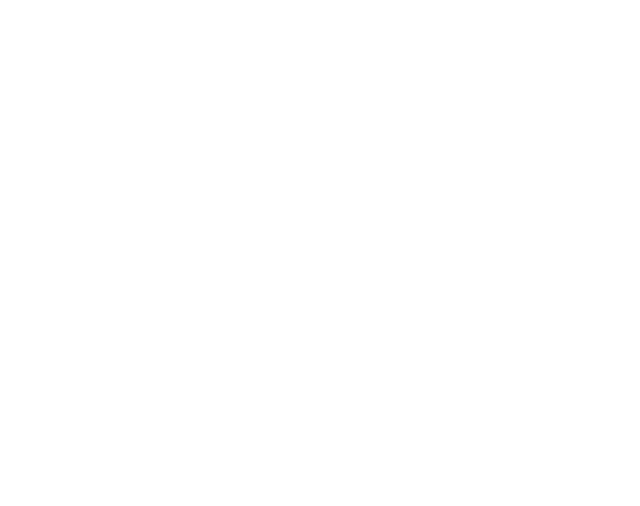
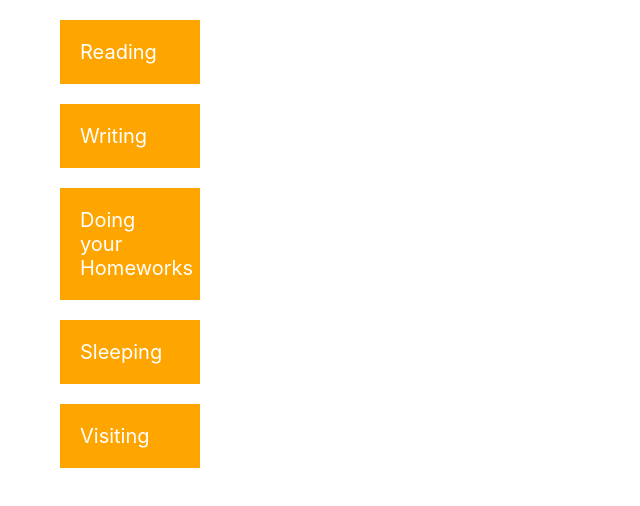
Before and after one commit to rawanIbrahim-59/react, a React (Create React App) app: page / in a window 1280 px wide. Shown: the top 506 px of the page, without its empty margins (0-640 px from the left). Built offline with nearby package versions, Linux system fonts and the light colour scheme.

Commit message:
learning list rendering

```diff
--- a/src/App.js
+++ b/src/App.js
@@ -1,8 +1,21 @@
 import './App.css';
 
 function App() {
+  const tasks=[
+    {id:1, title:"Reading"},
+    {id:2, title:"Writing"},
+    {id:3, title:"Doing your Homeworks"},
+    {id:4, title:"Sleeping"},
+    {id:4, title:"Visiting"},
+  ];
+
+  const MyTaskList = tasks.map((task)=>{
+    return <li style={{backgroundColor:"orange" ,width:"100px", padding:"20px" ,margin:"20px", color:"white", fontSize:"20px"}} key={task.id}>{task.title}</li>
+
+  });
   return (
     <div>
+      <ul>{MyTaskList}</ul>
 
     </div>
   );
```
